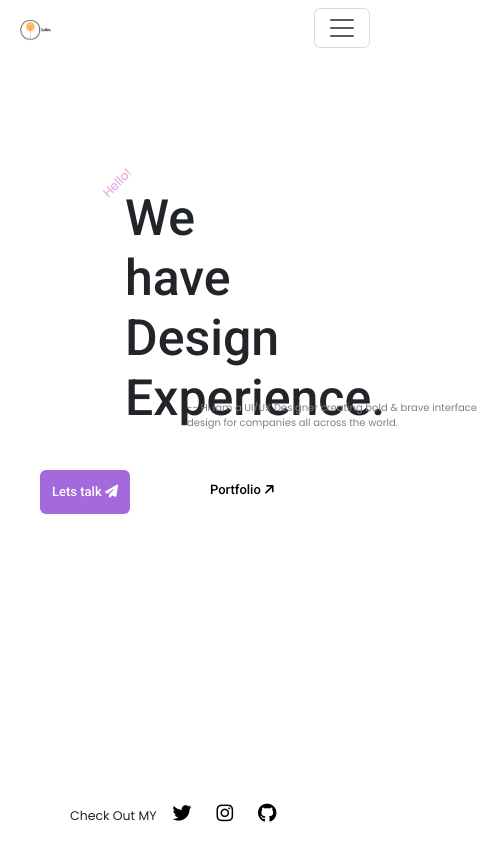
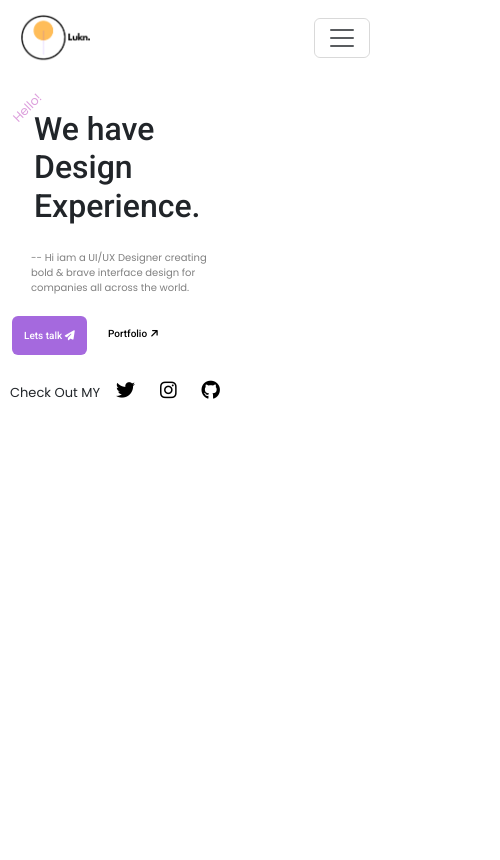
Before and after one commit to lukmaann/personal-website, a plain HTML site: page index.html in a window 390 px wide. Shown: the whole page, 500 px wide, since content can reach past the window. Drawn offline with nearby package versions, Linux system fonts and the light colour scheme.

Commit message:
Update styles.css

```diff
--- a/styles.css
+++ b/styles.css
@@ -114,24 +114,54 @@ nav li:hover{
 @media only screen and (max-width: 600px) {
     .top{
         flex-wrap: wrap;
+        width: 90vw;
+        justify-content: center;
+        margin: auto;
     }
     .top-child{
-        height: 60vh;
-        width: 100vh;
+        /* background-color: aqua; */
+        height: 40vh;
+        width: 90vw;
         margin: 10px;
+
+    }
+    .top-child h6{
+        left: 10px;
+        top: 100px;
     }
     .top-child h1{
-        font-size: 50px;
+        left: 34px;
+        font-size: 32px;
+        top: 110px;
+    }
+
+    .top-child p{
+        top: 250px;
+        left: 31px;
+        font-size: 10px;
+        width: 185px;
+    }
+    .btn-talk{
+        top: 316px;
+        left: 12px;
+        font-size: 10px;
     }
     .btn-portfolio{
-        top: 470px;
+        top: 316px;
+        left: 98px;
+        font-size: 10px;
     }
-    .btn-talk{
-        top: 470px;
+    .social-icons{
+        position: absolute;
+        top: 380px;
+        width: 229px;
+        font-size: 13px;
+        left: 10px;
+
     }
-    .top-child p{
-        top: 400px;
-        font-size: 10px;
+
+    .logo{
+        width: 70px;
     }
 
   }
```
